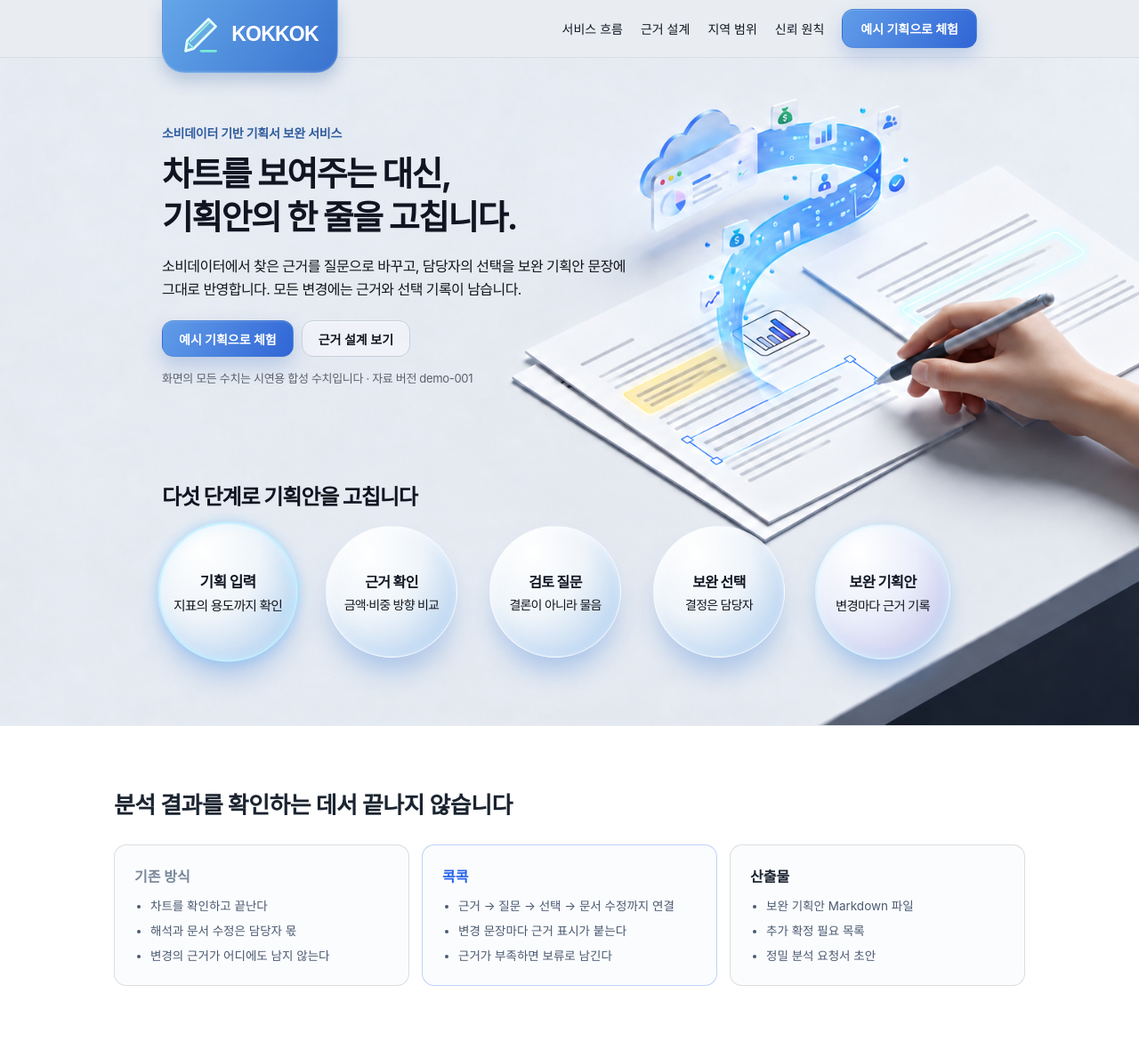
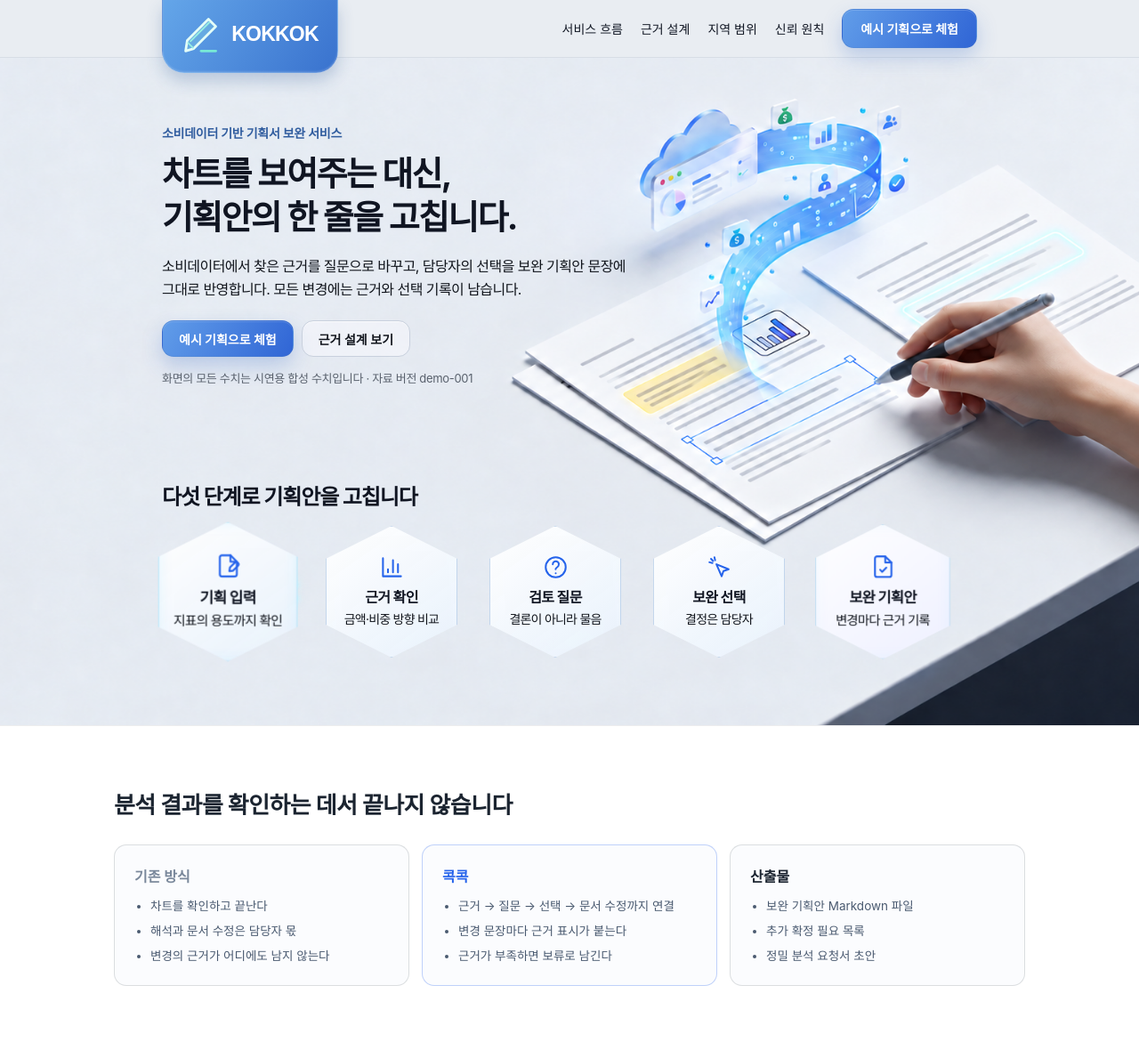
Before and after one commit to aideveloperno1/fest-spend-planner-con001-deploy, a FastAPI app: page / in a window 1280 px wide. Shown: the top 1180 px of the page at 89% size. Run offline with FastAPI, Linux system fonts and the light colour scheme; parts of the project's set-up code (start-up, migrations or seed data) failed here and were passed over; some web fonts are replaced.

Commit message:
style(landing): 프로세스 단계를 육각형 카드 디자인 및 단계별 아이콘으로 개선 (기존 웨이브 리본 유지)

```diff
--- a/src/policy_signal_map/web/static/css/landing-hero.css
+++ b/src/policy_signal_map/web/static/css/landing-hero.css
@@ -101,7 +101,8 @@
   position: absolute;
   inset: -1px;
   border: 2px solid #b5ecff;
-  border-radius: inherit;
+  border-radius: 0;
+  clip-path: inherit;
   box-shadow: 0 0 12px #68baff99, inset 0 0 12px #b7eaff80;
   opacity: 0;
   pointer-events: none;
@@ -140,15 +141,27 @@
   justify-content: center;
   align-items: center;
   text-align: center;
-  gap: 4px;
+  gap: 3px;
   padding: 18px 14px;
-  border: 1px solid rgba(255,255,255,.73);
-  border-radius: 50%;
-  background: radial-gradient(ellipse at 32% 20%, rgba(255,255,255,.98), rgba(246,251,255,.6) 43%, rgba(174,207,240,.72) 82%, rgba(228,239,254,.9));
-  box-shadow: inset 3px 5px 12px #ffffffb3, inset -4px -6px 14px #c2dcf780, 0 22px 30px -7px #538bdd66;
+  border: 0;
+  border-radius: 0;
+  background: linear-gradient(145deg, rgba(255,255,255,.98), rgba(235,244,253,.94));
+  box-shadow: inset 0 0 0 1px rgba(156, 187, 222, .55);
+  clip-path: polygon(50% 0%, 100% 25%, 100% 75%, 50% 100%, 0% 75%, 0% 25%);
+  filter: drop-shadow(0 10px 11px rgba(47, 91, 145, .22));
 }
 .lp-intro .lp-step:last-child {
-  background: radial-gradient(ellipse at 32% 20%, #fff, #eef0ffb3 44%, #c3c1ebc2 83%, #e9edff);
+  background: linear-gradient(145deg, #fff, #eef0ff);
+}
+.lp-step-icon {
+  width: 27px;
+  height: 27px;
+  margin-bottom: 4px;
+  color: #2563eb;
+  stroke: currentColor;
+  stroke-width: 1.8;
+  stroke-linecap: round;
+  stroke-linejoin: round;
 }
 .lp-intro .lp-step-title { font-size: 16px; letter-spacing: -.04em; }
 .lp-intro .lp-step-note { color: #11151c; font-size: 14px; letter-spacing: -.055em; white-space: nowrap; line-height: 1.5; }
@@ -171,7 +184,8 @@
   .lp-intro .lp-lead { max-width: 470px; }
   .lp-intro .lp-title { font-size: 34px; }
   .lp-intro .lp-steps { grid-template-columns: repeat(5, 126px); gap: 8px; }
-  .lp-intro .lp-step { width: 126px; height: 126px; padding-inline: 10px; }
+  .lp-intro .lp-step { width: 126px; height: 126px; padding: 15px 10px; }
+  .lp-step-icon { width: 23px; height: 23px; margin-bottom: 2px; }
   .lp-flow-ribbon { height: 126px; }
 }
 @media (max-width: 720px) {
--- a/src/policy_signal_map/web/templates/landing.html
+++ b/src/policy_signal_map/web/templates/landing.html
@@ -65,6 +65,17 @@
           <ol class="lp-steps">
             {% for s in c.steps %}
               <li class="lp-step" style="--i: {{ loop.index0 }}">
+                {% if loop.index == 1 %}
+                  <svg class="lp-step-icon" data-icon="file-edit" viewBox="0 0 24 24" fill="none" aria-hidden="true"><path d="M14 2H6a2 2 0 0 0-2 2v16a2 2 0 0 0 2 2h12a2 2 0 0 0 2-2V8Z"/><path d="M14 2v6h6M13.5 13.5 18 9a2.12 2.12 0 0 1 3 3l-4.5 4.5L13 17l.5-3.5Z"/></svg>
+                {% elif loop.index == 2 %}
+                  <svg class="lp-step-icon" data-icon="bar-chart-3" viewBox="0 0 24 24" fill="none" aria-hidden="true"><path d="M3 3v18h18M18 17V9M13 17V5M8 17v-3"/></svg>
+                {% elif loop.index == 3 %}
+                  <svg class="lp-step-icon" data-icon="help-circle" viewBox="0 0 24 24" fill="none" aria-hidden="true"><circle cx="12" cy="12" r="10"/><path d="M9.1 9a3 3 0 1 1 5.8 1c0 2-3 2-3 4M12 18h.01"/></svg>
+                {% elif loop.index == 4 %}
+                  <svg class="lp-step-icon" data-icon="mouse-pointer-click" viewBox="0 0 24 24" fill="none" aria-hidden="true"><path d="m9 9 5.2 12 1.8-5.2 5.2-1.8L9 9ZM7 2l.7 3M3.6 3.6 5.7 5.7M2 7l3 .7"/></svg>
+                {% else %}
+                  <svg class="lp-step-icon" data-icon="file-check-2" viewBox="0 0 24 24" fill="none" aria-hidden="true"><path d="M14 2H6a2 2 0 0 0-2 2v16a2 2 0 0 0 2 2h12a2 2 0 0 0 2-2V8Z"/><path d="M14 2v6h6M9 15l2 2 4-4"/></svg>
+                {% endif %}
                 <span class="lp-step-title">{{ s.title }}</span>
                 <span class="lp-step-note">{{ s.note }}</span>
               </li>
```
Also changed, not shown: tests/test_landing.py (+11 -0 lines).
